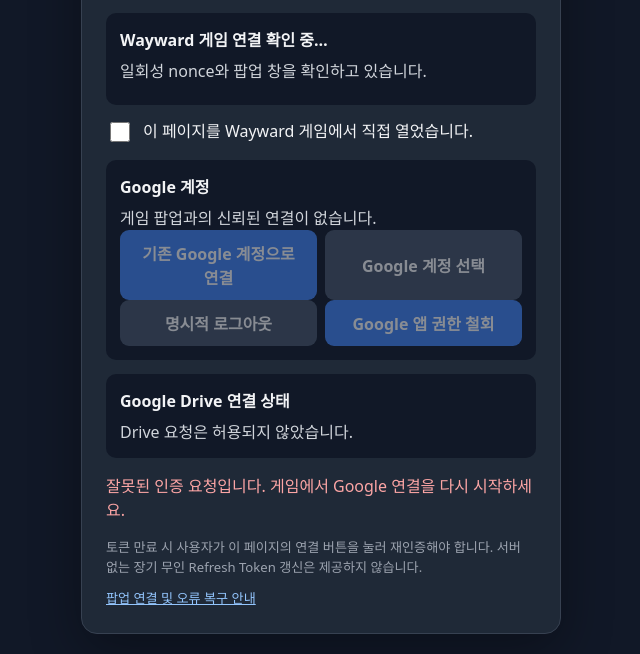
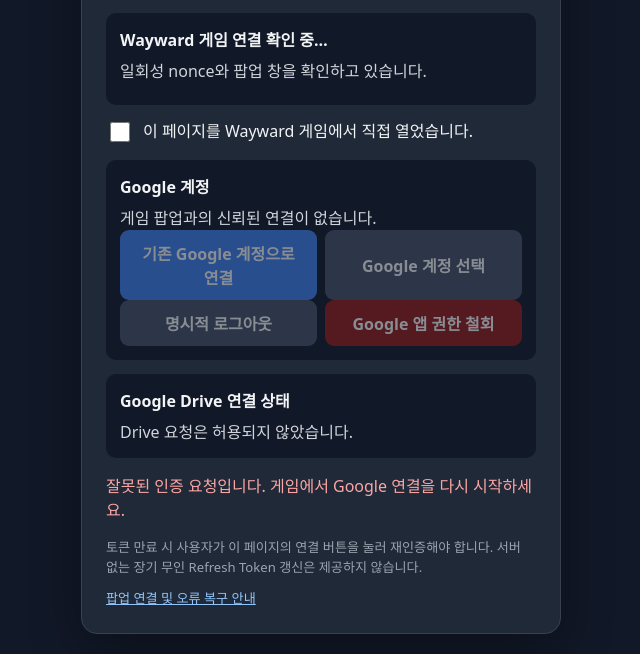
Before and after one commit to jeiky224/cloud, a plain HTML site: page site/auth.html in a window 1280 px wide. Shown: the part 160-814 px from the top of the page, without its empty margins (319-959 px from the left). Drawn offline with Linux system fonts and the light colour scheme.

Commit message:
style(pages): add account, Drive status and revoke controls

```diff
--- a/site/auth.css
+++ b/site/auth.css
@@ -19,3 +19,8 @@ button:disabled{opacity:.5;cursor:not-allowed}
 button.secondary{background:#475569}
 .footnote{font-size:.82rem;color:#9ca3af;margin:12px 0 0}
 a{color:#93c5fd}
+
+.small{font-size:.82rem;color:#9ca3af;overflow-wrap:anywhere}
+button.danger{background:#991b1b;color:#fff}
+.actions{display:flex;gap:8px;flex-wrap:wrap}
+.actions button{flex:1 1 140px}
```
